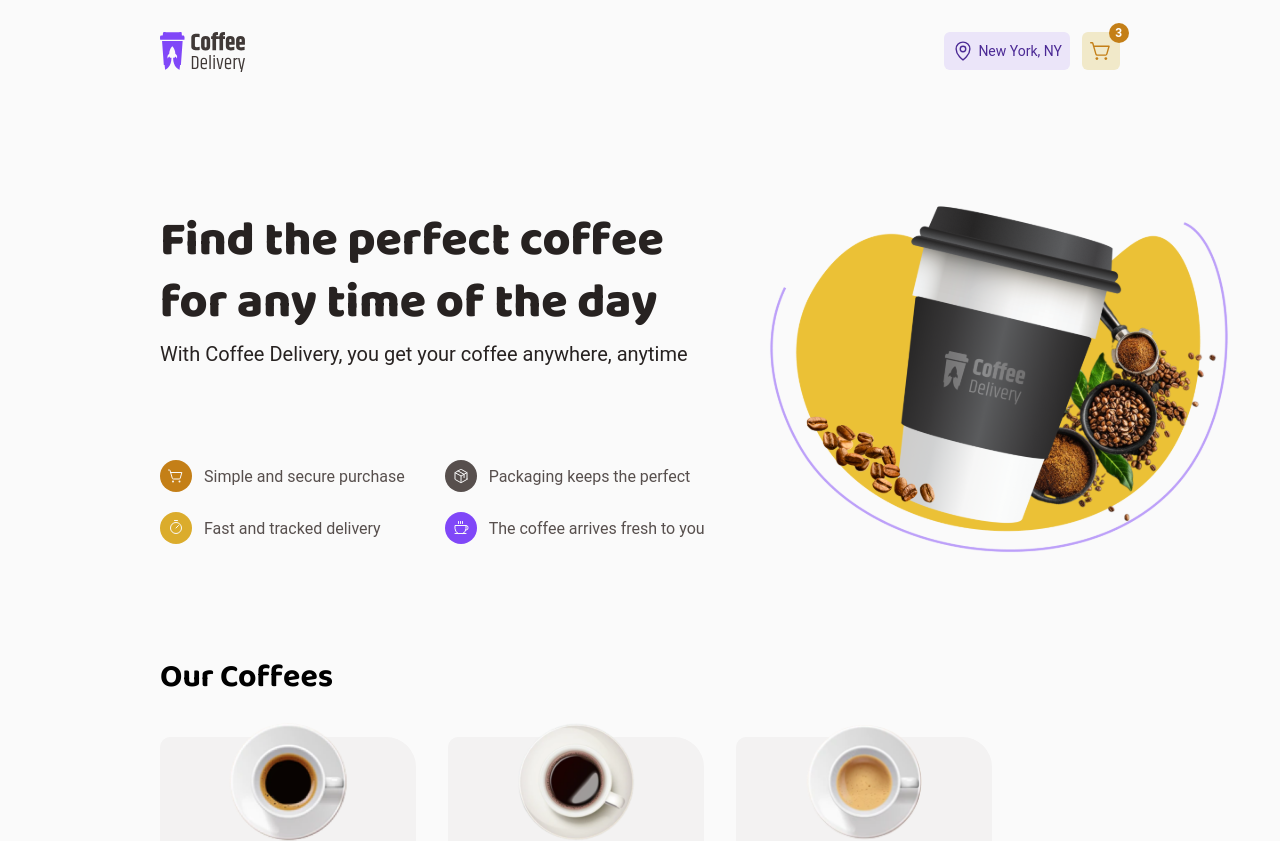
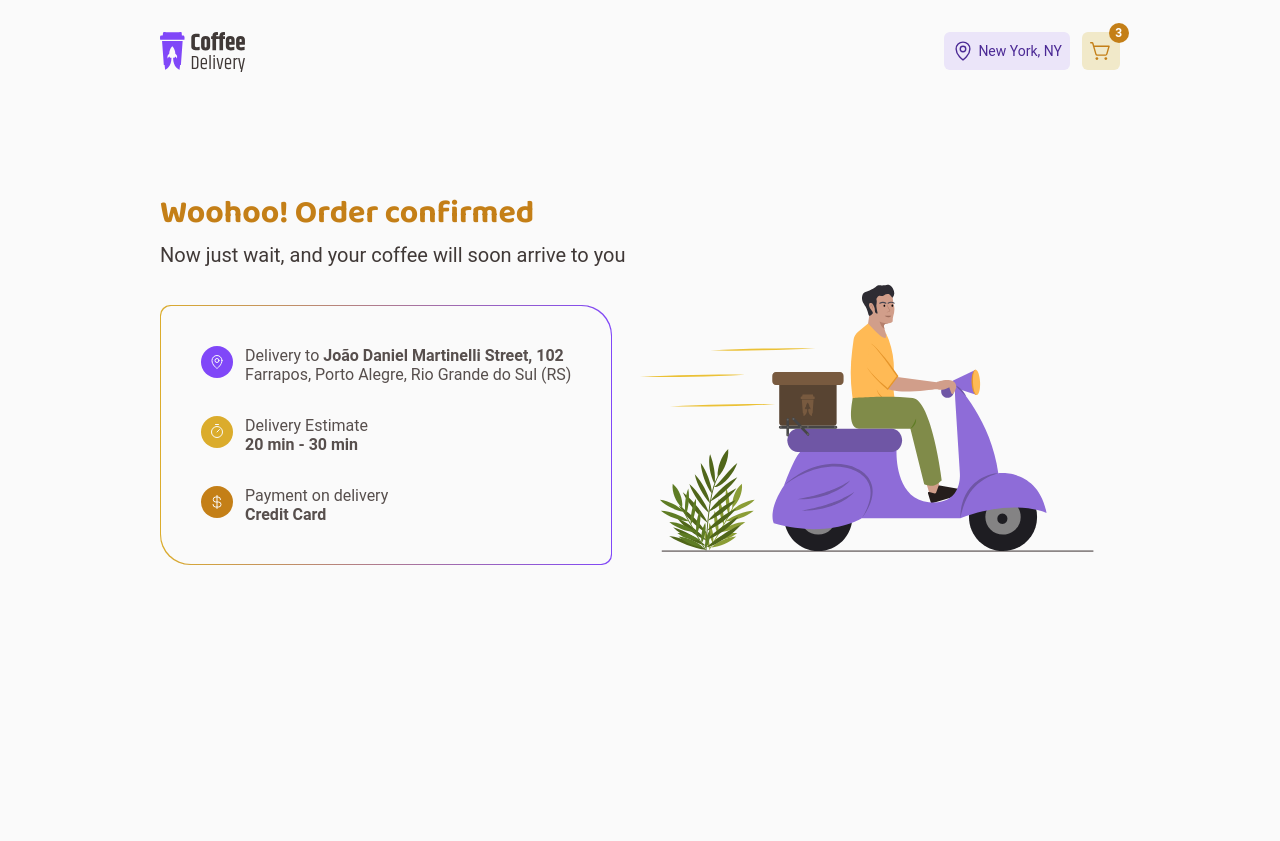
Before and after one commit to martahil/CoffeeDeliveryChallenge02, a React (Vite) app: page / in a window 1280 px wide. Shown: the top 841 px of the page. After the commit the page ends 800 px from the top, so only its background shows below. Built offline with nearby package versions, Linux system fonts and the light colour scheme; a web font is replaced by a local one.

Commit message:
Complete OrderConfirmedPage component with structure and styling

```diff
--- a/src/App.tsx
+++ b/src/App.tsx
@@ -6,15 +6,18 @@ import { defaultTheme } from "./styles/themes/default"
 import { GlobalStyle } from "./styles/themes/global"
 import { CoffeeList } from "./pages/CoffeesMainPage/CoffeeList/Index"
 import { Checkout } from "./pages/CheckoutPage/Index"
+import { OrderConfirmed } from "./pages/OrderConfirmedPage/Index"
 
 function App() {
   return (
     <ThemeProvider theme={defaultTheme}>
       <LogoHeader />
-      <SummaryHeader />
-      <CoffeeList />
+      {/* <SummaryHeader />
+      <CoffeeList /> */}
 
       {/* <Checkout /> */}
+
+      <OrderConfirmed />
 
       <GlobalStyle />
     </ThemeProvider>
--- a/src/checkout/styles.ts
+++ /dev/null
@@ -1,5 +0,0 @@
-import styled from 'styled-components'
-
-export const CheckoutContainer = styled.div`
-
-`
--- /dev/null
+++ b/src/pages/OrderConfirmedPage/Index.tsx
@@ -0,0 +1,55 @@
+import { AddressContent, AddressSection, CityAndStateLine, CityLine, DeliveryContent, DeliveryEstimateTime, DeliveryEstimateTxt, DeliverySection, DeliveryToTxt, DollarIcon, DollarWrapper, LeftSide, MapPinIcon, MapPinWrapper, OrderConfirmedContainer, OrderMainInfo, OrderMainInfoContainer, PaymentContent, PaymentOnDeliveryTxt, PaymentOption, PaymentSection, RightSide, Street, StreetAddressLine, Subtitle, TimerIcon, TimerWrapper, Title } from "./styles";
+import orderConfirmedImg from '../../assets/order-confirmed-illustration.svg'
+
+export function OrderConfirmed() {
+
+  return (
+    <OrderConfirmedContainer>
+      <LeftSide>
+        <Title>Woohoo! Order confirmed</Title>
+        <Subtitle>Now just wait, and your coffee will soon arrive to you</Subtitle>
+
+        <OrderMainInfoContainer> {/* This extra container was created to make the border gradient color possible */}
+          <OrderMainInfo>
+            <AddressSection>
+              <MapPinWrapper>
+                <MapPinIcon size={16} />
+              </MapPinWrapper>
+              <AddressContent>
+                <StreetAddressLine>
+                  <DeliveryToTxt>Delivery to&nbsp;</DeliveryToTxt>
+                  <Street>João Daniel Martinelli Street, 102</Street>
+                </StreetAddressLine>
+                <CityAndStateLine>Farrapos, Porto Alegre, Rio Grande do Sul (RS)</CityAndStateLine>
+              </AddressContent>
+            </AddressSection>
+
+            <DeliverySection>
+              <TimerWrapper>
+                <TimerIcon size={16} />
+              </TimerWrapper>
+              <DeliveryContent>
+                <DeliveryEstimateTxt>Delivery Estimate</DeliveryEstimateTxt>
+                <DeliveryEstimateTime>20 min - 30 min</DeliveryEstimateTime>
+              </DeliveryContent>
+            </DeliverySection>
+
+            <PaymentSection>
+              <DollarWrapper>
+                <DollarIcon size={16} />
+              </DollarWrapper>
+              <PaymentContent>
+                <PaymentOnDeliveryTxt>Payment on delivery</PaymentOnDeliveryTxt>
+                <PaymentOption>Credit Card</PaymentOption>
+              </PaymentContent>
+            </PaymentSection>
+          </OrderMainInfo>
+        </OrderMainInfoContainer>
+      </LeftSide>
+
+      <RightSide>
+        <img src={orderConfirmedImg} alt="Illustration of a delivery person on a motorcycle" />
+      </RightSide>
+    </OrderConfirmedContainer >
+  )
+}
--- /dev/null
+++ b/src/pages/OrderConfirmedPage/styles.ts
@@ -0,0 +1,162 @@
+import { CurrencyDollar, MapPin, Timer } from 'phosphor-react'
+import styled from 'styled-components'
+
+export const OrderConfirmedContainer = styled.div`
+  white-space: nowrap;
+  display: flex;
+  justify-content: space-between;
+  align-items: flex-end;
+  font-family: 'Roboto', sans-serif;
+  color: ${props => props.theme.colors['base-text']};
+  margin-bottom: 5rem;
+  margin-top: 5rem;
+  margin-left: 10rem;
+  margin-right: 10rem;
+`
+
+export const LeftSide = styled.div`
+
+`
+
+export const Title = styled.p`
+  color: ${props => props.theme.colors['yellow-dark']};
+  font-family: 'Baloo 2';
+  font-size: 2rem;
+  font-weight: bolder;
+  margin-bottom: 0.25rem;
+`
+
+export const Subtitle = styled.p`
+  font-size: 1.25rem;
+  font-weight: 400; /* Regular */
+  color: ${props => props.theme.colors['base-subtitle']};
+  margin-bottom: 2.375rem;
+`
+
+export const OrderMainInfoContainer = styled.div`
+  display: inline-block;
+  padding: 0.0655rem;
+  border-radius: 10px 30px 10px 30px;
+  background: linear-gradient(to right, #DBAC2C 0%, #8047F8 100%);
+`;
+
+export const OrderMainInfo = styled.div`
+  background-color: ${props => props.theme.colors['background']};
+  border-radius: 10px 30px 10px 30px;
+  padding: 2.5rem;
+`;
+
+export const AddressSection = styled.div`
+  display: flex;
+  flex-direction: row;
+  gap: 0.75rem;
+  margin-bottom: 2rem;
+`
+
+export const MapPinIcon = styled(MapPin)`
+  color: ${props => props.theme.colors['background']};
+`
+export const MapPinWrapper = styled.div`
+  display: inline-flex;
+  align-items: center;
+  justify-content: center;
+  background: ${props => props.theme.colors['purple']};
+  width: 2rem;
+  height: 2rem;
+  border-radius: 999px;
+`
+
+export const AddressContent = styled.div`
+
+`
+
+export const StreetAddressLine = styled.div`
+  display: flex;
+`
+
+export const DeliveryToTxt = styled.p`
+  font-size: 1rem;
+  font-weight: 400; /* Regular */
+`
+
+export const Street = styled.span`
+  font-size: 1rem;
+  font-weight: bold;
+`
+
+export const CityAndStateLine = styled.span`
+  font-size: 1rem;
+  font-weight: 400; /* Regular */
+`
+
+export const DeliverySection = styled.div`
+  display: flex;
+  flex-direction: row;
+  gap: 0.75rem;
+  margin-bottom: 2rem;
+`
+
+export const TimerIcon = styled(Timer)`
+  color: ${props => props.theme.colors['background']};
+`
+export const TimerWrapper = styled.div`
+  display: inline-flex;
+  align-items: center;
+  justify-content: center;
+  background: ${props => props.theme.colors['yellow']};
+  width: 2rem;
+  height: 2rem;
+  border-radius: 999px;
+`
+
+export const DeliveryContent = styled.div`
+
+`
+
+export const DeliveryEstimateTxt = styled.p`
+  font-size: 1rem;
+  font-weight: 400; /* Regular */
+`
+
+export const DeliveryEstimateTime = styled.p`
+  font-size: 1rem;
+  font-weight: bold;
+`
+
+export const PaymentSection = styled.div`
+  display: flex;
+  flex-direction: row;
+  gap: 0.75rem;
+`
+
+export const DollarIcon = styled(CurrencyDollar)`
+  color: ${props => props.theme.colors['background']};
+`
+export const DollarWrapper = styled.div`
+  display: inline-flex;
+  align-items: center;
+  justify-content: center;
+  background: ${props => props.theme.colors['yellow-dark']};
+  width: 2rem;
+  height: 2rem;
+  border-radius: 999px;
+`
+
+export const PaymentContent = styled.div`
+
+`
+
+export const PaymentOnDeliveryTxt = styled.p`
+  font-size: 1rem;
+  font-weight: 400; /* Regular */
+`
+
+export const PaymentOption = styled.span`
+  font-size: 1rem;
+  font-weight: bold;
+`
+
+export const RightSide = styled.div`
+  width: 30.75rem;
+  height: 18.3125rem;
+`
```
Also changed, not shown: src/checkout/Index.tsx (deleted, +0 -9 lines), src/assets/order-confirmed-illustration.svg (added).
